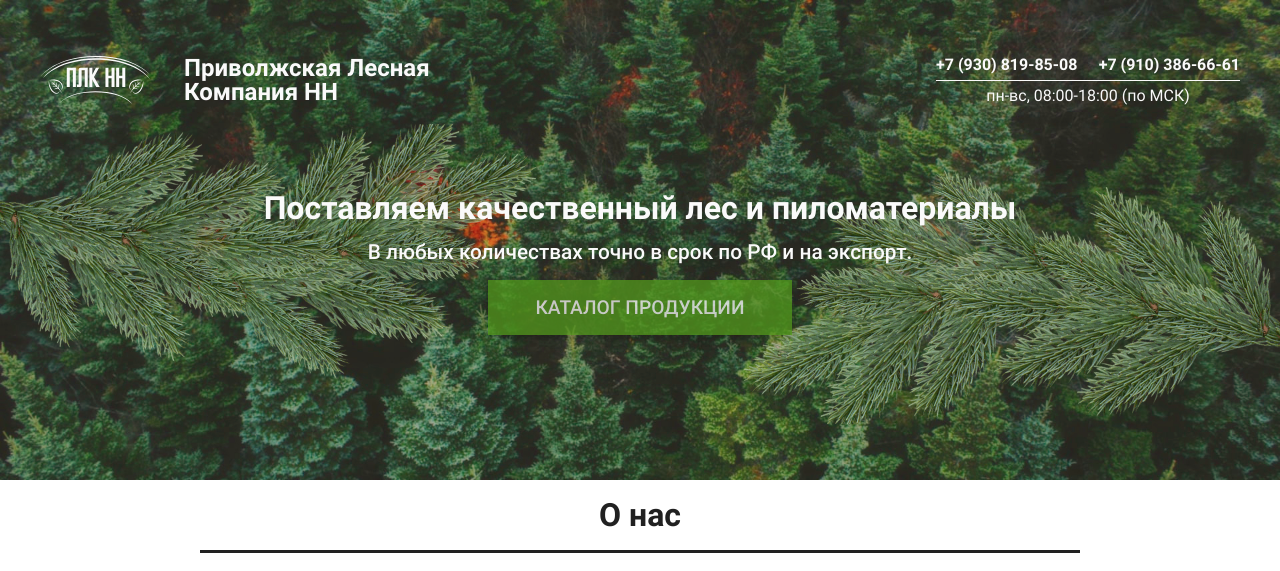
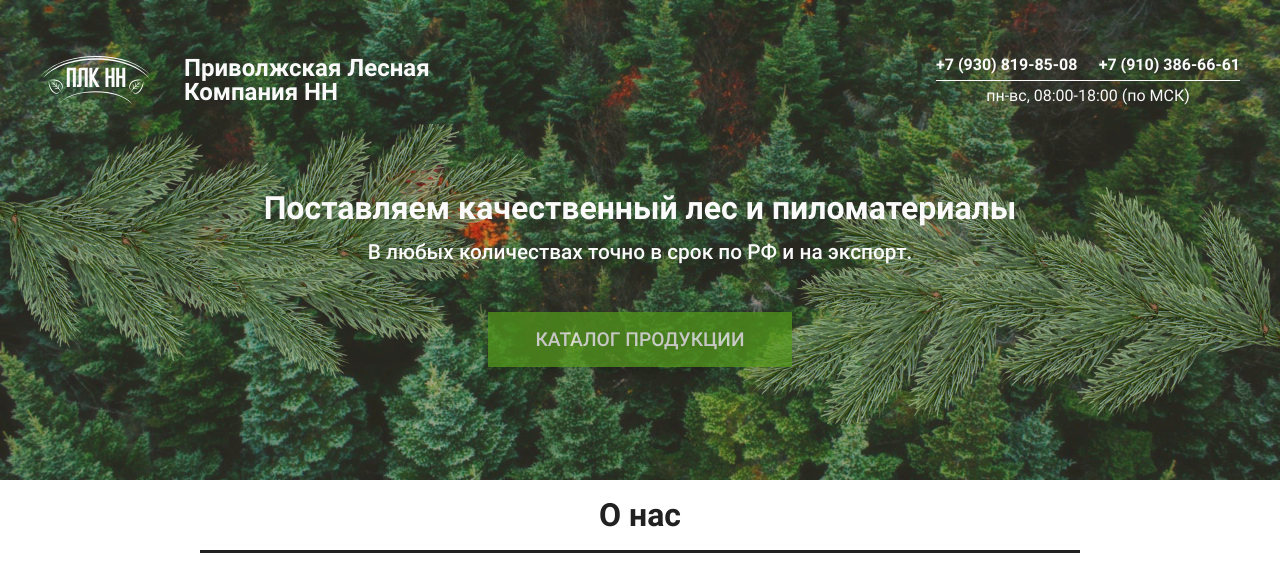
Before and after one commit to Stonedch/web-privollesru, a Django app: page / in a window 1280 px wide. Shown: the top 571 px of the page. Run offline with Django 4.2, Linux system fonts and the light colour scheme.

Commit message:
chore: update margin for button of the header block

```diff
--- a/web_privolles/privolles/static/privolles/css/style.css
+++ b/web_privolles/privolles/static/privolles/css/style.css
@@ -135,7 +135,7 @@ a {
 }
 
 .header__link {
-    margin-top: 1rem;
+    margin-top: 2rem;
     width: 15rem;
 }
 
@@ -165,7 +165,8 @@ a {
 }
 
 .button_center {
-    margin: 0 auto;
+    margin-left: auto;
+    margin-right: auto;
 }
 
 .button_opacity {
```
